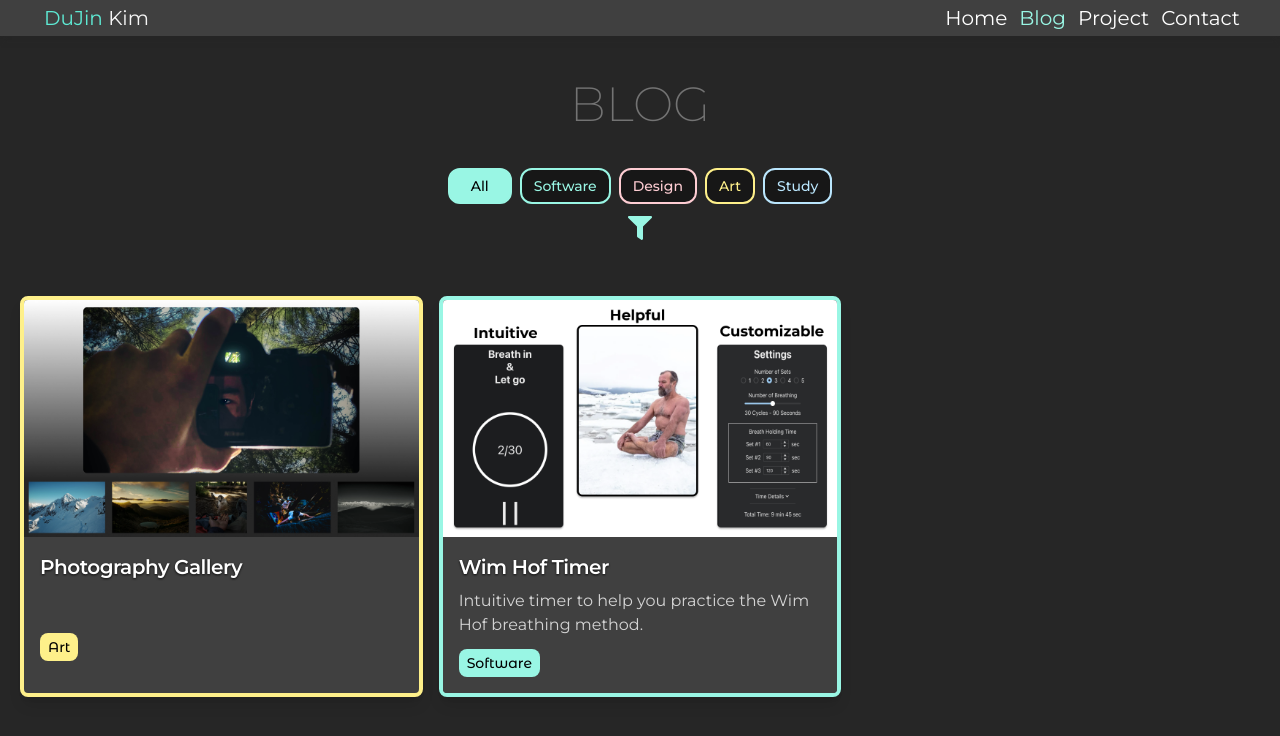
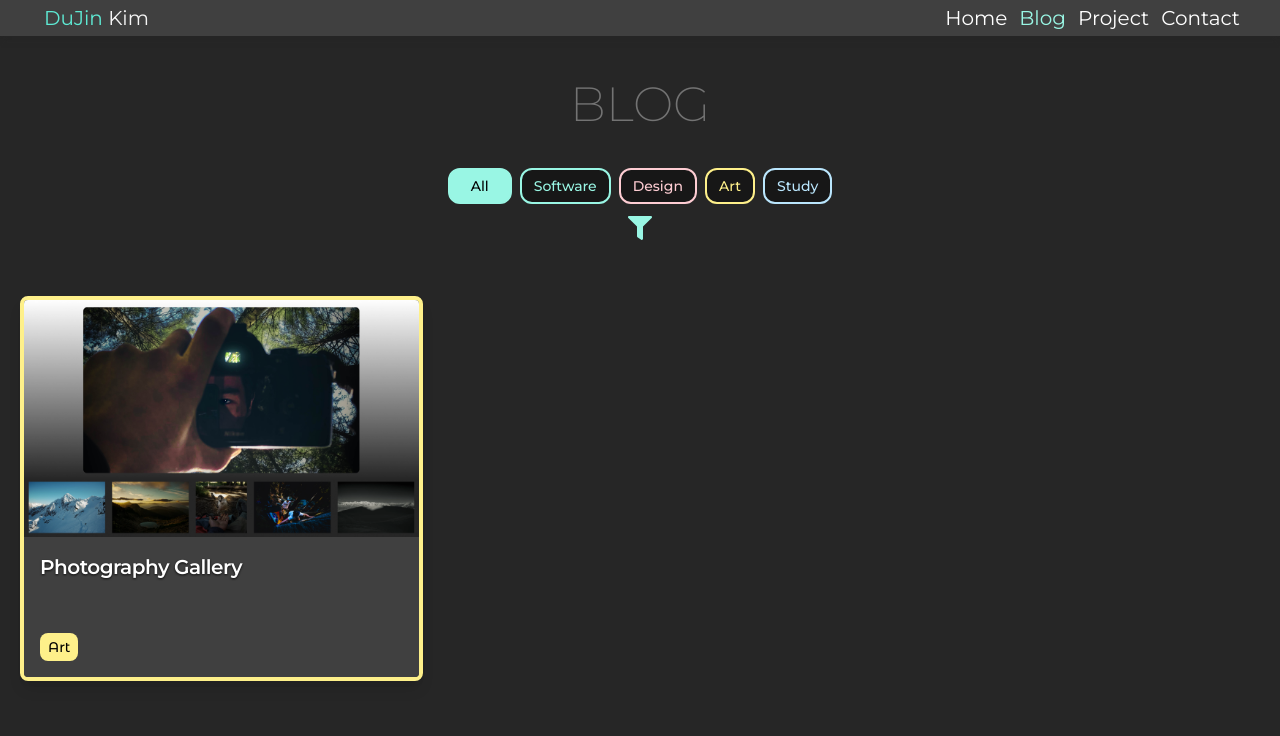
Before and after one commit to DuLoops/dujinkim.com, a Next.js app: page /blog in a window 1280 px wide. Shown: the top 736 px of the page. Built offline with nearby package versions, Linux system fonts and the light colour scheme.

Commit message:
save before change

```diff
--- a/src/app/blog/_components/LandingBlog.tsx
+++ b/src/app/blog/_components/LandingBlog.tsx
@@ -1,8 +1,5 @@
 import React from 'react'
-import {db} from 'utils/firebase'
-import {DocumentData, collection, getDocs} from 'firebase/firestore'
 import BlogCard from '@/app/blog/_components/Card_Blog';
-import { BentoGrid, BentoGridItem } from '@/components/ui/bentoGrid';
 
 import { Button } from '@/components/ui/button';
 import Link from 'next/link';
--- a/src/app/page.tsx
+++ b/src/app/page.tsx
@@ -12,7 +12,7 @@ const LandingHome = () => {
     <div className="relative overflow-hidden h-screen flex flex-col justify-around ">
       <Meteors/>
       <div className="flex flex-row justify-center items-center bg-neutral-700 py-2 relative w-screen">
-        <p className="mx-2 text-2xl md:text-3xl font-m">WEB</p>
+        <p className="mx-2 text-2xl md:text-3xl font-m">Software</p>
         <p className="font-ma text-7xl md:text-8xl text-teal-300 leading-10">D</p>
         <div className="font-ma text-3xl md:text-4xl text-teal-300 leading-8">
           <p>esigner</p>
@@ -33,8 +33,8 @@ export default function page() {
     <main
     className="flex flex-col text-white gap-[50px] md:gap-[50px] lg:gap-[100px] " >
       <LandingHome />
+      <LandingProject />
       <LandingBlog />
-      <LandingProject />
       <Contact />
     </main>
   )
--- a/src/data/blogPosts.ts
+++ b/src/data/blogPosts.ts
@@ -74,17 +74,17 @@ export const homeBlogPosts:BlogPostType[] = [
             image: ['/images/dev/photogallery.png']
         }
     },
-    {id: 'wimhoftimer',
-        title: 'Wim Hof Timer',
-        description: 'Intuitive timer to help you practice the Wim Hof breathing method.',
-        tags: [BlogType.Software],
-        link: 'wim_hof_timer',
-        external: 'https://wim-hof-timer.vercel.app/',
-        date: new Date(),
-        card: {
-            image: ['/images/dev/wht.png']
-        }
-    }
+    // {id: 'wimhoftimer',
+    //     title: 'Wim Hof Timer',
+    //     description: 'Intuitive timer to help you practice the Wim Hof breathing method.',
+    //     tags: [BlogType.Software],
+    //     link: 'wim_hof_timer',
+    //     external: 'https://wim-hof-timer.vercel.app/',
+    //     date: new Date(),
+    //     card: {
+    //         image: ['/images/dev/wht.png']
+    //     }
+    // }
 ]
 
 export const blogPosts = [
--- a/src/data/projects.ts
+++ b/src/data/projects.ts
@@ -51,6 +51,17 @@ export const projectData = [
         git: "https://github.com/DuLoops/Audio-Image_editor",
     },
     {
+        id: 'WimHofTimer',
+        title: "Wim Hof Timer",
+        background: `-webkit-linear-gradient(45deg, blue, #DAF1DE)`,
+        desc: "Wim Hof Breathing Method Timer",
+        tech: [tech.React],
+        images: [portfolioImages.WimHofTimer2, portfolioImages.WimHofTimer],
+        detail: `The Wim Hof Timer App is a simple and intuitive timer designed for the _Wim Hof Breathing Method_. The app helps users keep track of their breathing and holding time during the exercise and features an audio alarm to indicate the start of each phase.\n# Development Process\nThe app was developed in React. It integrates framer-motion for the visual effects and webpack for sound.`,
+        link: "https://duloops.com/timer/wim-hof-timer",
+        wireframe: 'https://www.figma.com/design/WKLSocC7pK5Vpy6dYXSxeL/Wim-Hof-Timer?node-id=0-1&t=IP3RM8jVPqQ9Kn0M-1'
+    },
+    {
         id: 'TankGame',
         title: "Tank Game",
         background: `-webkit-linear-gradient(45deg, #D93128, #EDB25A)`,
@@ -60,17 +71,6 @@ export const projectData = [
         images: [portfolioImages.TankGame],
         detail: `The 1 VS 1 Tank Game is a multiplayer game where two players control tanks and compete against each other in a battle arena.  Players can drive their tank through obstacles and shoot at each other.\n# Development Process\nThe project was developed in a team of eight using C++, C#, WPF, and OpenCL. Each team member had a specific role, and the game was developed iteratively over 3 months.\n### Technologies Used\n- C++: Used to develop the game's core functionality and game engine.\n- C#: Used to develop the game's user interface (UI) and user experience (UX) using WPF.\n- OpenCL: Used to enhance the game's graphic performance by optimizing CPU and GPU usage.\n- WPF: Used to create the game's UI, including menus, buttons, and other graphical elements.\n\n### My role\n- Designed and developed game UI/UX with C#, .NET / WPF.\n- Developed Spatial Audio DLL with C++.`,
         git: "https://github.com/DuLoops/GameEngineUI",
-    },
-    {
-        id: 'WimHofTimer',
-        title: "Wim Hof Timer",
-        background: `-webkit-linear-gradient(45deg, blue, #DAF1DE)`,
-        desc: "Wim Hof Breathing Method Timer",
-        tech: [tech.React],
-        images: [portfolioImages.WimHofTimer2, portfolioImages.WimHofTimer],
-        detail: `The Wim Hof Timer App is a simple and intuitive timer designed for the _Wim Hof Breathing Method_. The app helps users keep track of their breathing and holding time during the exercise and features an audio alarm to indicate the start of each phase.\n# Development Process\nThe app was developed in React. It integrates framer-motion for the visual effects and webpack for sound.`,
-        link: "https://duloops.com/timer/wim-hof-timer",
-        wireframe: 'https://www.figma.com/design/WKLSocC7pK5Vpy6dYXSxeL/Wim-Hof-Timer?node-id=0-1&t=IP3RM8jVPqQ9Kn0M-1'
     },
     {
         id: 'OculusPartyViewer',
```
Also changed, not shown: src/app/project/_components/ProjectSwiper.tsx (line endings or trailing spaces).
